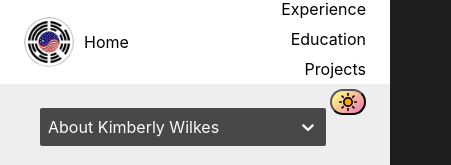
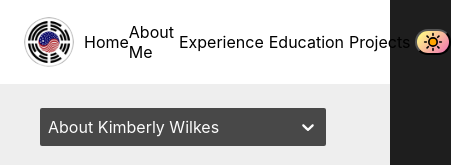
Before and after one commit to kimdolion/kimdolion.github.io, a Next.js app: page / in a window 390 px wide. Shown: the top 165 px of the page, 451 px wide, since content can reach past the window. Built offline with nearby package versions, Linux system fonts and the light colour scheme.

Commit message:
Fix some styling

```diff
--- a/components/Page.tsx
+++ b/components/Page.tsx
@@ -1,4 +1,4 @@
-import React, { ReactNode, useContext } from 'react'
+import React, { ReactNode, useContext, useState } from 'react'
 import Link from 'next/link'
 import styles from '@/styles/Home.module.css'
 import { useRouter } from 'next/router';
@@ -40,18 +40,24 @@ const ActiveLink = ({ href, name, title }: styledLinkProp )=> {
   return <Link href={href} className={`${router.pathname == `${href}` ? 'active-nav': ''}`} title={title}>{name}</Link>
 }
 
+
 const Header = () => {
   const { theme, handleTheme } = useContext(ThemeContext)
+  const [navActive, setNavActive] = useState(false);
+  const isDarkMode = theme === 'dark'
+
+  const LightButton = () => <button onClick={handleTheme} className={styles.lightThemeButton} title="Light Mode"><DayIcon fill="orange" width={'1.5em'} /></button>
+  const DarkButton = () => <button onClick={handleTheme} className={styles.darkThemeButton} title="Dark Mode"><NightIcon fill="white" width={'1.5em'} /></button>
 
   return (
       <header className={`${styles.header} ${theme}`}>
-        <Link href="/" className={`${styles.navLogo}`} >
+        <Link href="/" className={styles.navLogo} >
           <Image src={korAmFlag} height={50} width={50} alt={"Korean American blended flag."} style={{borderRadius: '30px'}} />
           Home
         </Link>
-        <nav id="nav-section" aria-label="Navigation Links" className={`${styles.nav}`} >
+        <nav id="nav-section" aria-label="Navigation Links" className={styles.navList}>
           {navLinks.map((navLink, index)=> <ActiveLink key={'nav-link-' + index} href={navLink.href} name={navLink.name} />)}
-          {theme === 'light' ? <button onClick={handleTheme} className={`${styles.lightThemeButton}`} title="Light Mode"><DayIcon fill="orange" width={'1.5em'} /></button> : <button onClick={handleTheme} className={`${styles.darkThemeButton}`} title="Dark Mode"><NightIcon fill="white" width={'1.5em'} /></button>}
+          {isDarkMode ? <DarkButton /> : <LightButton />}
         </nav>
       </header>
   )
--- a/styles/Home.module.css
+++ b/styles/Home.module.css
@@ -45,23 +45,26 @@
   text-decoration: underline;
 }
 
-.nav {
+.navList {
   align-items: center;
-  display:flex;
+  display: flex;
+  flex-direction: row;
   gap: 10px;
   justify-content: center;
 }
 
 .navLogo {
   align-items: center;
-  display:flex;
+  display: flex;
   gap: 10px;
   justify-content: center;
 }
 
-@media screen and (max-width: 767px) {
-  .nav {
-    align-items: flex-end;
-    flex-direction: column;
+@media screen and (max-width: 768px) {
+  .navList {
+    align-items: center;
+    display:flex;
+    gap: 5px;
+    justify-content: center;
   }
 }
```
